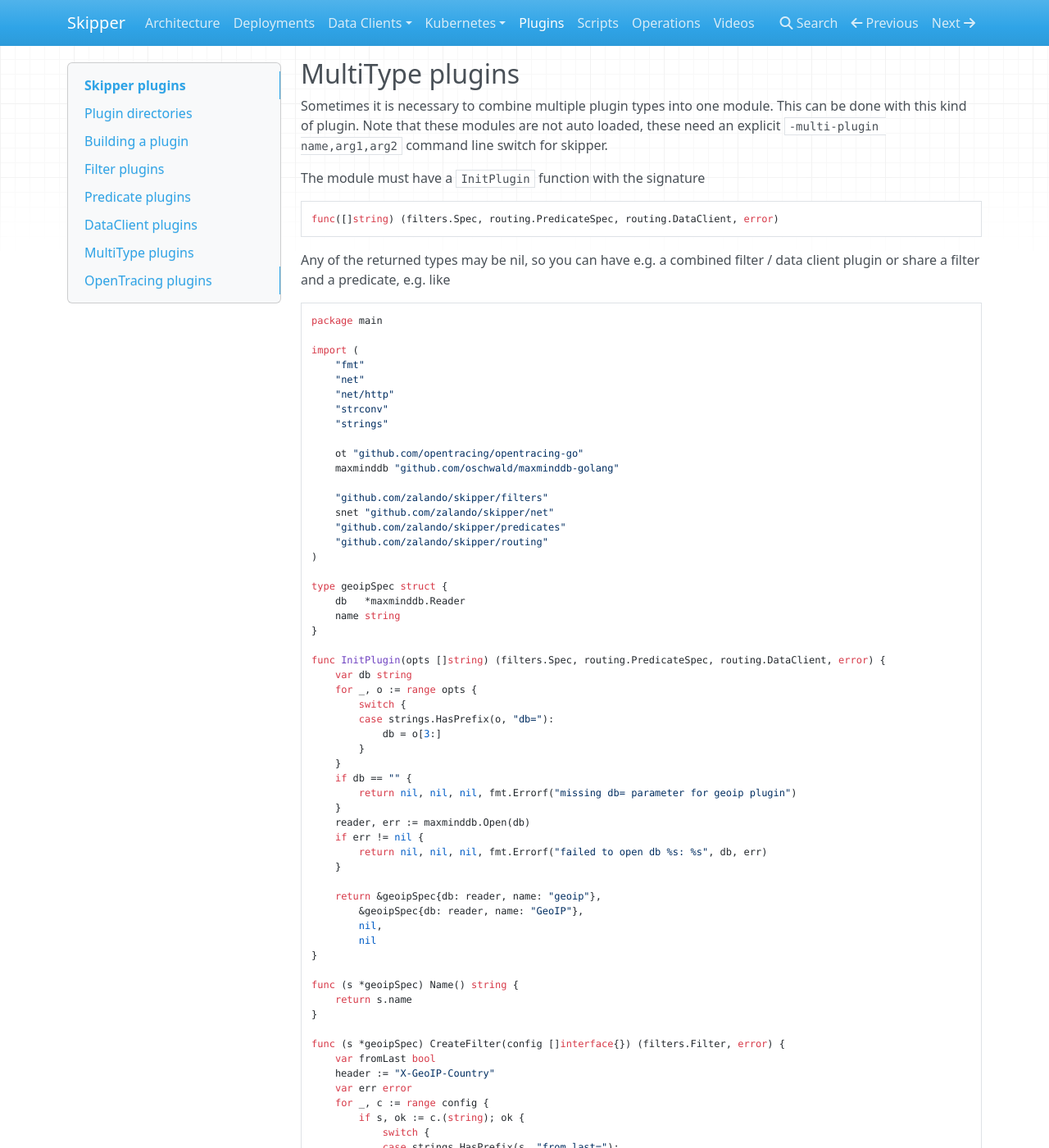
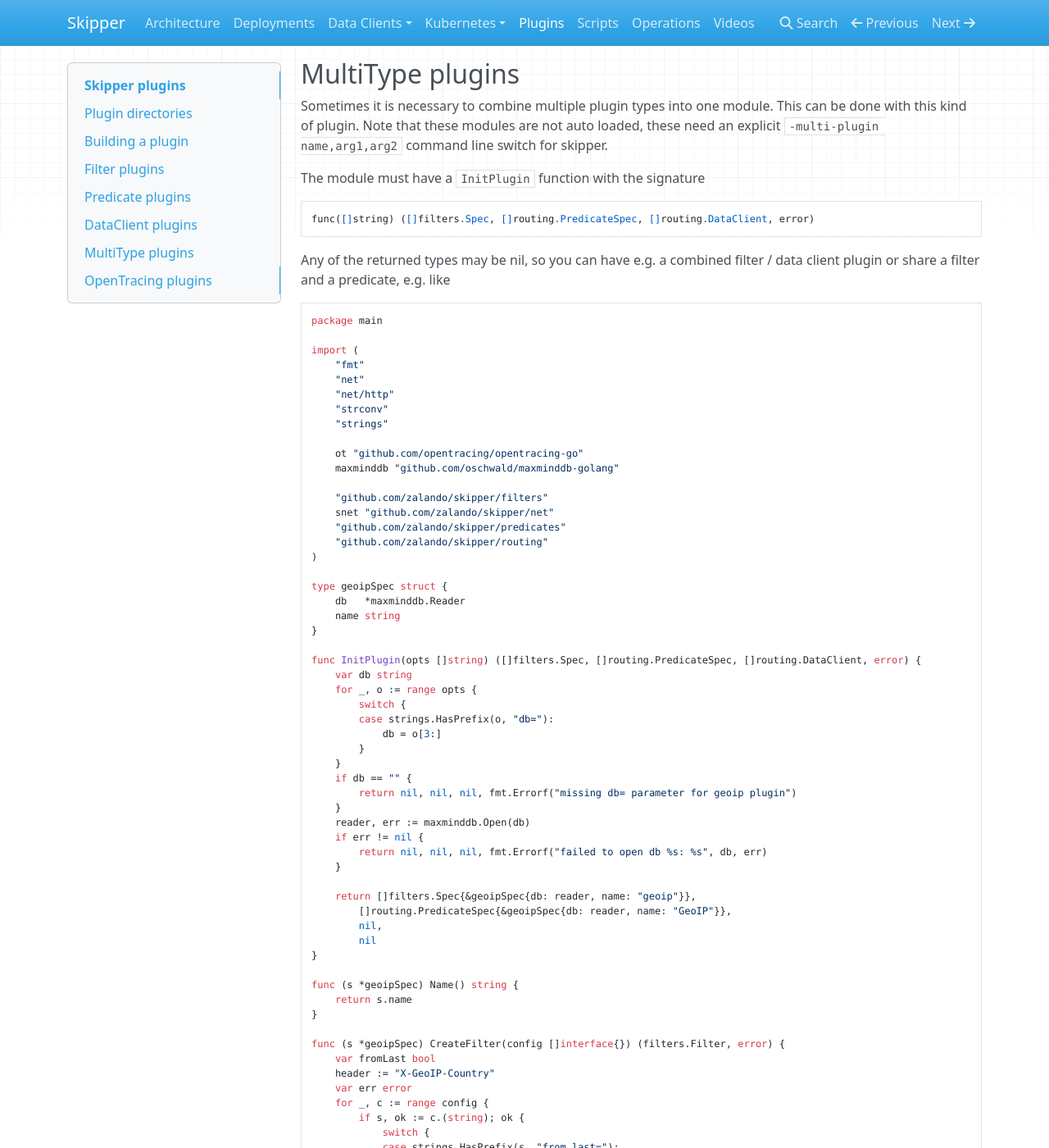
Before and after one commit to zalando/skipper, an MkDocs documentation site: the page built from docs/plugins.md, in a window 1280 px wide and 1400 px high, scrolled down 3513 px. Shown: the whole window at 82% size. Built offline with MkDocs 1.6.1, drawn with Linux system fonts in a browser that asks for light colours; nearby versions of some CDN libraries; old or Windows-style settings are respelled for this version of MkDocs.

Commit message:
update docs

```diff
--- a/docs/plugins.md
+++ b/docs/plugins.md
@@ -186,7 +186,7 @@
 
 The module must have a `InitPlugin` function with the signature
 
-    func([]string) (filters.Spec, routing.PredicateSpec, routing.DataClient, error)
+    func([]string) ([]filters.Spec, []routing.PredicateSpec, []routing.DataClient, error)
 
 Any of the returned types may be nil, so you can have e.g. a combined filter / data client
 plugin or share a filter and a predicate, e.g. like
@@ -215,7 +215,7 @@
 	name string
 }
 
-func InitPlugin(opts []string) (filters.Spec, routing.PredicateSpec, routing.DataClient, error) {
+func InitPlugin(opts []string) ([]filters.Spec, []routing.PredicateSpec, []routing.DataClient, error) {
 	var db string
 	for _, o := range opts {
 		switch {
@@ -231,8 +231,8 @@
 		return nil, nil, nil, fmt.Errorf("failed to open db %s: %s", db, err)
 	}
 
-	return &geoipSpec{db: reader, name: "geoip"},
-		&geoipSpec{db: reader, name: "GeoIP"},
+	return []filters.Spec{&geoipSpec{db: reader, name: "geoip"}},
+		[]routing.PredicateSpec{&geoipSpec{db: reader, name: "GeoIP"}},
 		nil,
 		nil
 }
```
